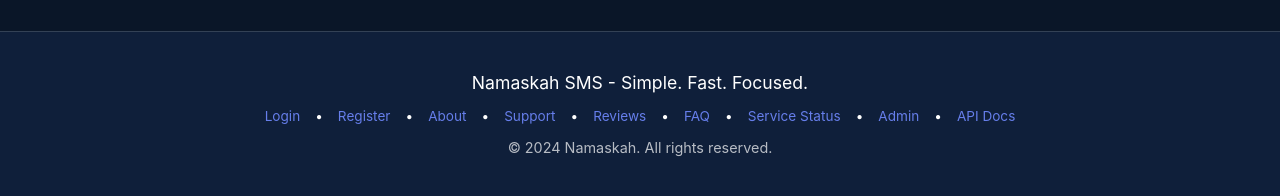
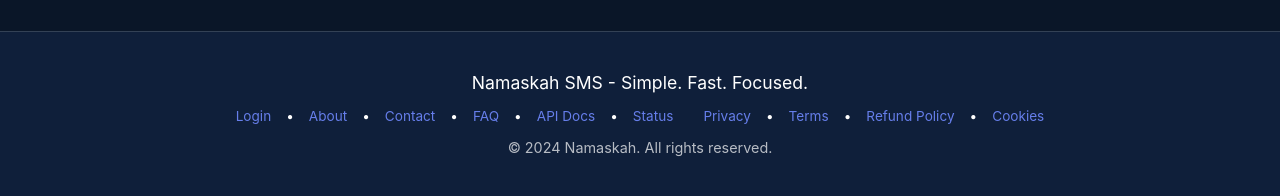
Before and after one commit to Infradevandops/NAMASKAH, a FastAPI app: page / in a window 1280 px wide. Shown: the part 4836-5032 px from the top of the page. Run offline with FastAPI, Linux system fonts and the light colour scheme.

Commit message:
Fix: Add legal pages to footer and hamburger menu for visibility

```diff
--- a/templates/landing.html
+++ b/templates/landing.html
@@ -866,14 +866,15 @@
         <p style="font-size: 1.1rem; margin-bottom: 15px;">Namaskah SMS - Simple. Fast. Focused.</p>
         <p style="margin-top: 15px; display: flex; flex-wrap: wrap; justify-content: center; gap: 15px; font-size: 0.85rem;">
             <a href="/app">Login</a> •
-            <a href="/app">Register</a> •
             <a href="/about">About</a> •
-            <a href="#" onclick="showSupportModal(); return false;">Support</a> •
-            <a href="/reviews">Reviews</a> •
+            <a href="/contact">Contact</a> •
             <a href="/faq">FAQ</a> •
-            <a href="/status">Service Status</a> •
-            <a href="/admin">Admin</a> •
-            <a href="/api-docs">API Docs</a>
+            <a href="/api-docs">API Docs</a> •
+            <a href="/status">Status</a><br>
+            <a href="/privacy">Privacy</a> •
+            <a href="/terms">Terms</a> •
+            <a href="/refund">Refund Policy</a> •
+            <a href="/cookies">Cookies</a>
         </p>
         <p style="opacity: 0.7; font-size: 0.9rem; margin-top: 15px;">© 2024 Namaskah. All rights reserved.</p>
     </footer>
@@ -925,12 +926,15 @@
         <a href="/">Home</a>
         <a href="/app">Login / Register</a>
         <a href="/about">About Us</a>
+        <a href="/contact">Contact</a>
         <a href="/faq">FAQ</a>
-        <a href="/reviews">Reviews</a>
+        <a href="/api-docs">API Docs</a>
         <a href="/status">Service Status</a>
-        <a href="/api-docs">API Docs</a>
-        <a href="#" onclick="showSupportModal(); return false;">Support</a>
-        <a href="/admin">Admin</a>
+        <hr style="border: 1px solid var(--border); margin: 15px 0;">
+        <a href="/privacy">Privacy Policy</a>
+        <a href="/terms">Terms of Service</a>
+        <a href="/refund">Refund Policy</a>
+        <a href="/cookies">Cookie Policy</a>
     </div>
 
     <script>
```
